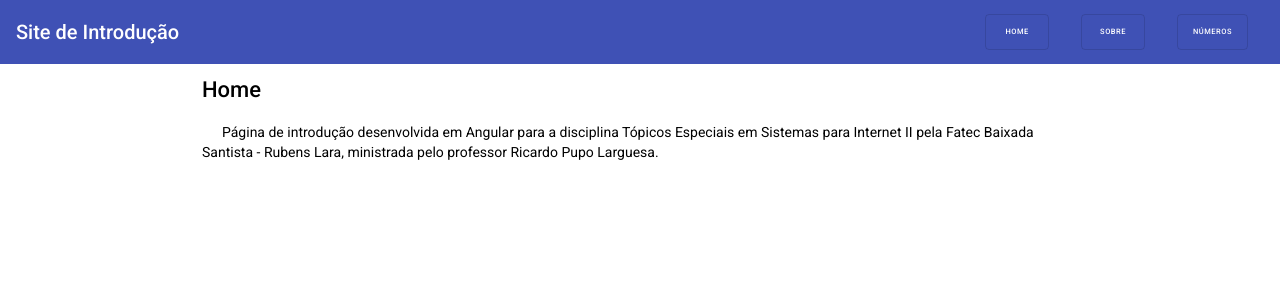
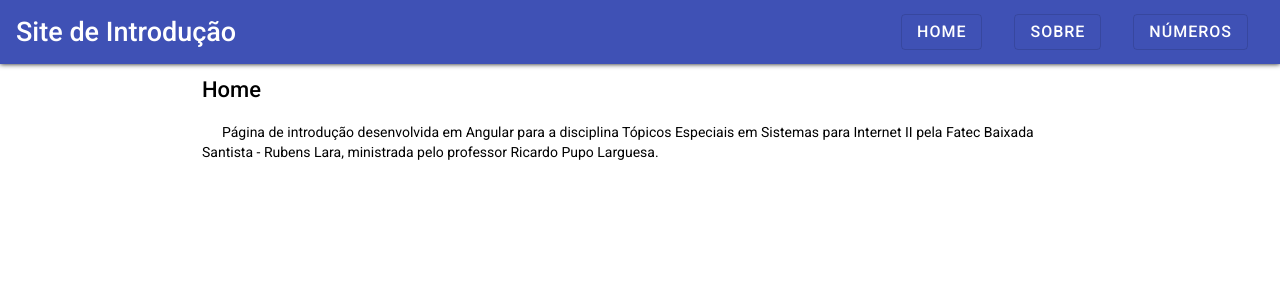
Before and after one commit to coelhomarcio/si-5th-tesi-ii-tp041, an Angular app: page /home in a window 1280 px wide. Shown: the top 300 px of the page. Built offline with nearby package versions, Linux system fonts and the light colour scheme.

Commit message:
Updated navbar.component.*

```diff
--- a/src/app/navbar/navbar.component.html
+++ b/src/app/navbar/navbar.component.html
@@ -4,6 +4,14 @@
       {{ appComponent.title }}
     </h1>
     <nav>
+      <button mat-icon-button [matMenuTriggerFor]="menu">
+        <mat-icon>menu</mat-icon>
+      </button>
+      <mat-menu #menu="matMenu" xPosition="before" yPosition="below">
+        <a mat-menu-item routerLink="home">{{ appComponent.home }}</a>
+        <a mat-menu-item routerLink="about">{{ appComponent.about }}</a>
+        <a mat-menu-item routerLink="numbers">{{ appComponent.numbers }}</a>
+      </mat-menu>
       <mat-list role="list">
         <mat-list-item role="listitem">
           <a mat-stroked-button
--- a/src/app/navbar/navbar.component.scss
+++ b/src/app/navbar/navbar.component.scss
@@ -1,15 +1,41 @@
-mat-toolbar-row {
-  justify-content: space-between;
+mat-toolbar {
+  box-shadow: 0 0 .5rem #121212;
+
+  mat-toolbar-row {
+    justify-content: space-between;
+
+    h1 {
+      font-size: 2.7rem;
+    }
+
+    nav {
+      mat-list {
+        padding: 0;
+        display: none;
+
+        a {
+          font-size: 1.6rem;
+          color: #fff;
+          text-transform: uppercase;
+          letter-spacing: .1rem;
+        }
+      }
+    }
+  }
 }
 
-mat-list {
-  padding: 0;
-  display: flex;
+@media (min-width: 768px) {
+  mat-toolbar {
+    mat-toolbar-row {
+      nav {
+        button {
+          display: none;
+        }
 
-  a {
-    font-size: .75rem;
-    color: #fff;
-    text-transform: uppercase;
-    letter-spacing: .05rem;
+        mat-list {
+          display: flex;
+        }
+      }
+    }
   }
 }
--- a/src/app/navbar/navbar.component.ts
+++ b/src/app/navbar/navbar.component.ts
@@ -14,5 +14,4 @@ export class NavbarComponent implements OnInit {
 
   ngOnInit(): void {
   }
-
 }
```
